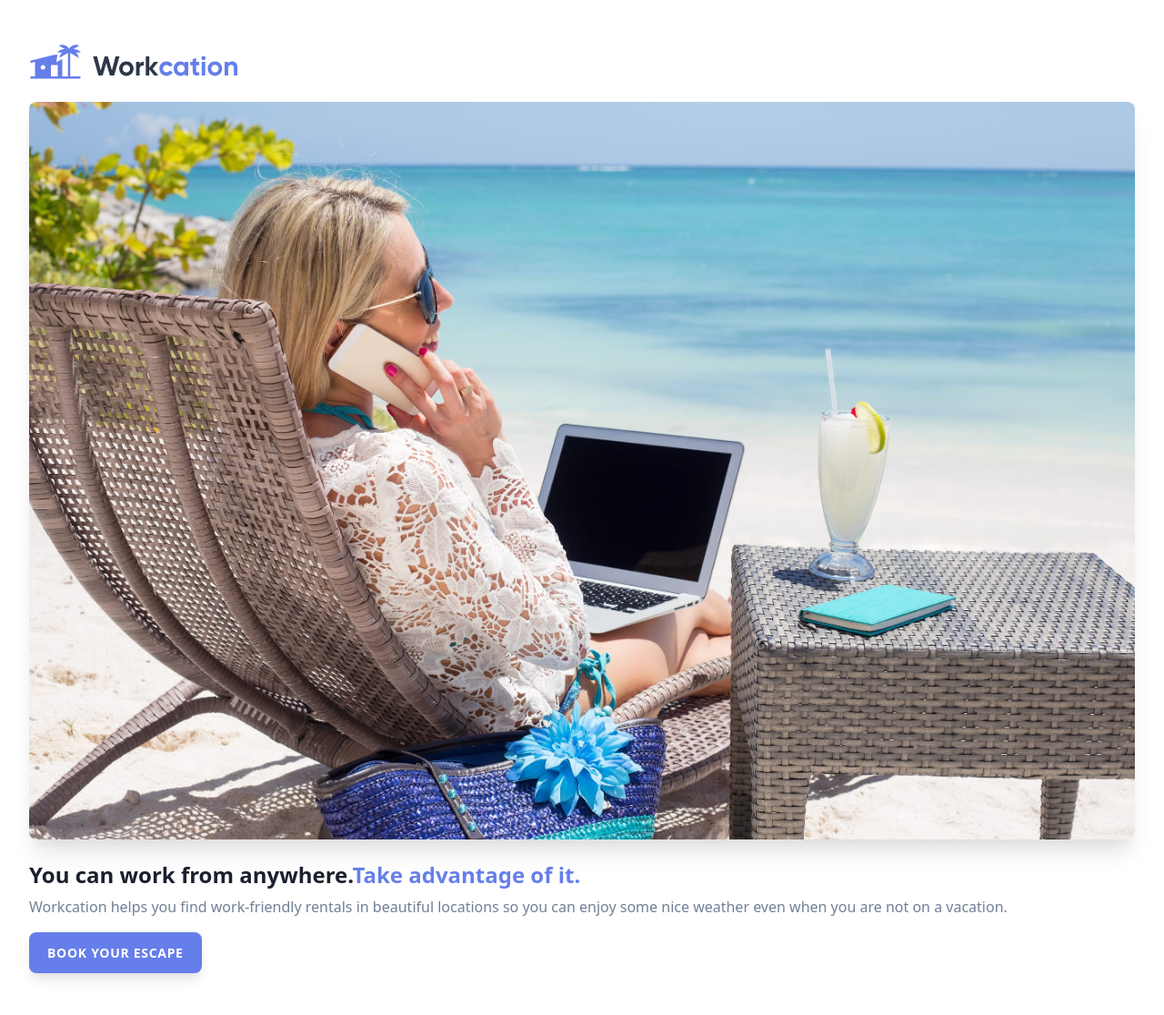
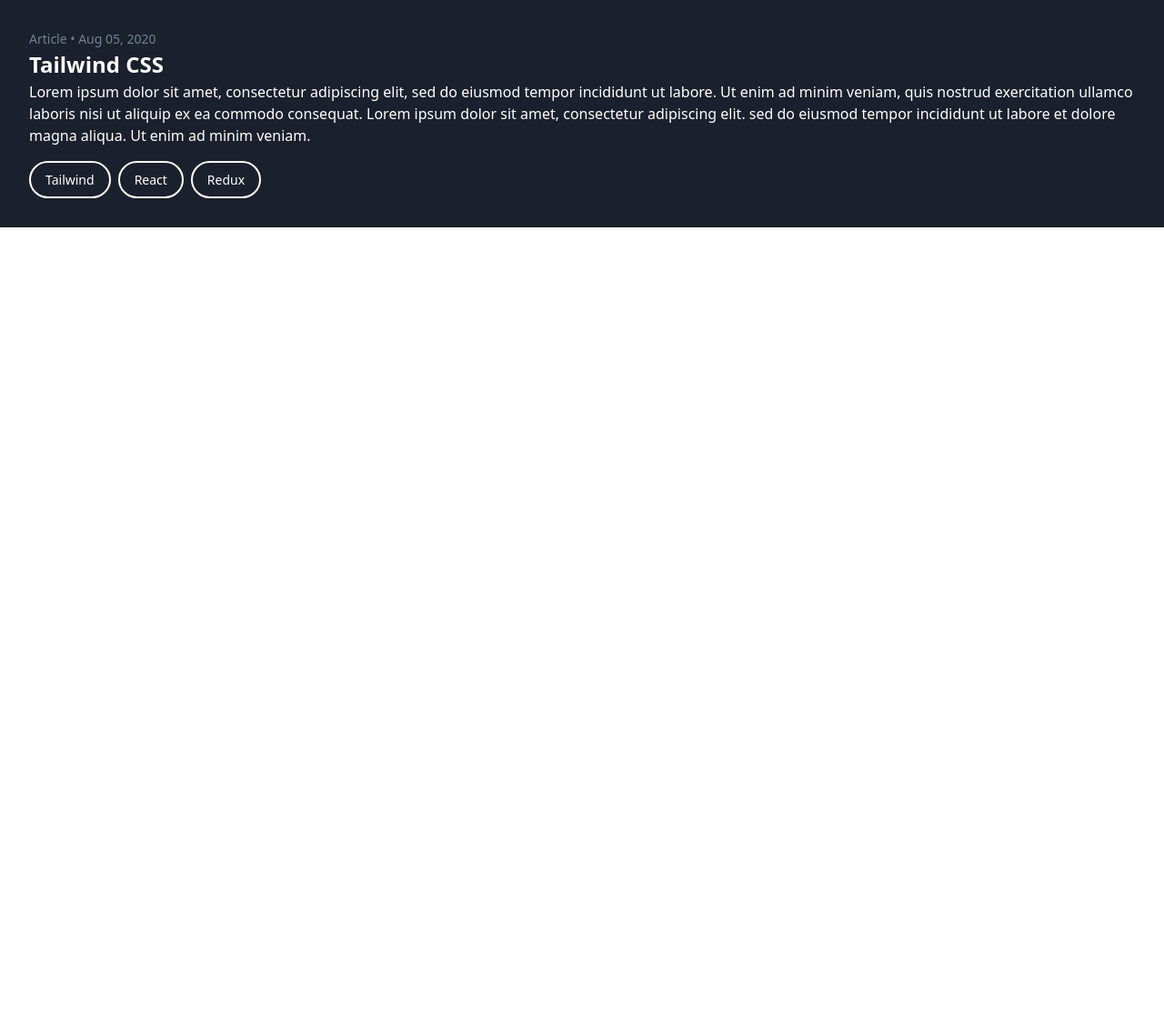
Before and after one commit to rohitkumar377024/react-tailwind-practise, a React (Create React App) app: page / in a window 1280 px wide. Shown: the whole page at 91% size. After the commit the page ends 800 px from the top, so only its background shows below. Built offline with nearby package versions, Linux system fonts and the light colour scheme.

Commit message:
Created Basic Full-width Card

```diff
--- a/src/App.js
+++ b/src/App.js
@@ -1,29 +1,26 @@
-/* eslint-disable jsx-a11y/anchor-is-valid */
 import React from 'react';
 import './App.css';
-import logo from './assets/images/logo.svg';
-import splash from './assets/images/beach-work.jpg';
 
 function App() {
   return (
-    <div className="px-8 py-12">
-      <img className="h-10" src={logo} alt="Workcation" />
-      <img className="mt-6 rounded-lg shadow-xl" src={splash} alt="Splash" />
-      <h1 className="mt-6 text-2xl font-bold text-gray-900 leading-tight">
-        You can work from anywhere.
-        <span className="text-indigo-500">Take advantage of it.</span>
-      </h1>
-      <p className="mt-2 text-gray-600">
-        Workcation helps you find work-friendly rentals in beautiful locations so you
-        can enjoy some nice weather even when you are not on a vacation.
+    <div className="bg-gray-900 text-white p-8">
+      <p className="text-gray-600 text-sm">Article • Aug 05, 2020</p>
+      <h1 className="text-2xl font-bold">Tailwind CSS</h1>
+      <p className="font-light">
+        Lorem ipsum dolor sit amet, consectetur adipiscing elit, sed do eiusmod
+        tempor incididunt ut labore. Ut enim ad minim veniam, quis nostrud
+        exercitation ullamco laboris nisi ut aliquip ex ea commodo consequat. Lorem
+        ipsum dolor sit amet, consectetur adipiscing elit. sed do eiusmod tempor
+        incididunt ut labore et dolore magna aliqua. Ut enim ad minim veniam.
       </p>
-      <div className="mt-4">
-        <a
-          href="#"
-          className="inline-block px-5 py-3 rounded-lg shadow-lg bg-indigo-500 text-sm text-white uppercase tracking-wider font-semibold"
-        >
-          Book your escape
-        </a>
+      <div className="flex mt-4">
+        <p className="border-2 border-white rounded-full text-sm px-4 py-2 mr-2">
+          Tailwind
+        </p>
+        <p className="border-2 border-white rounded-full text-sm px-4 py-2 mr-2">
+          React
+        </p>
+        <p className="border-2 border-white rounded-full text-sm px-4 py-2">Redux</p>
       </div>
     </div>
   );
```
Also changed, not shown: src/assets/images/beach-work.jpg (deleted), src/assets/images/logo.svg (deleted).
